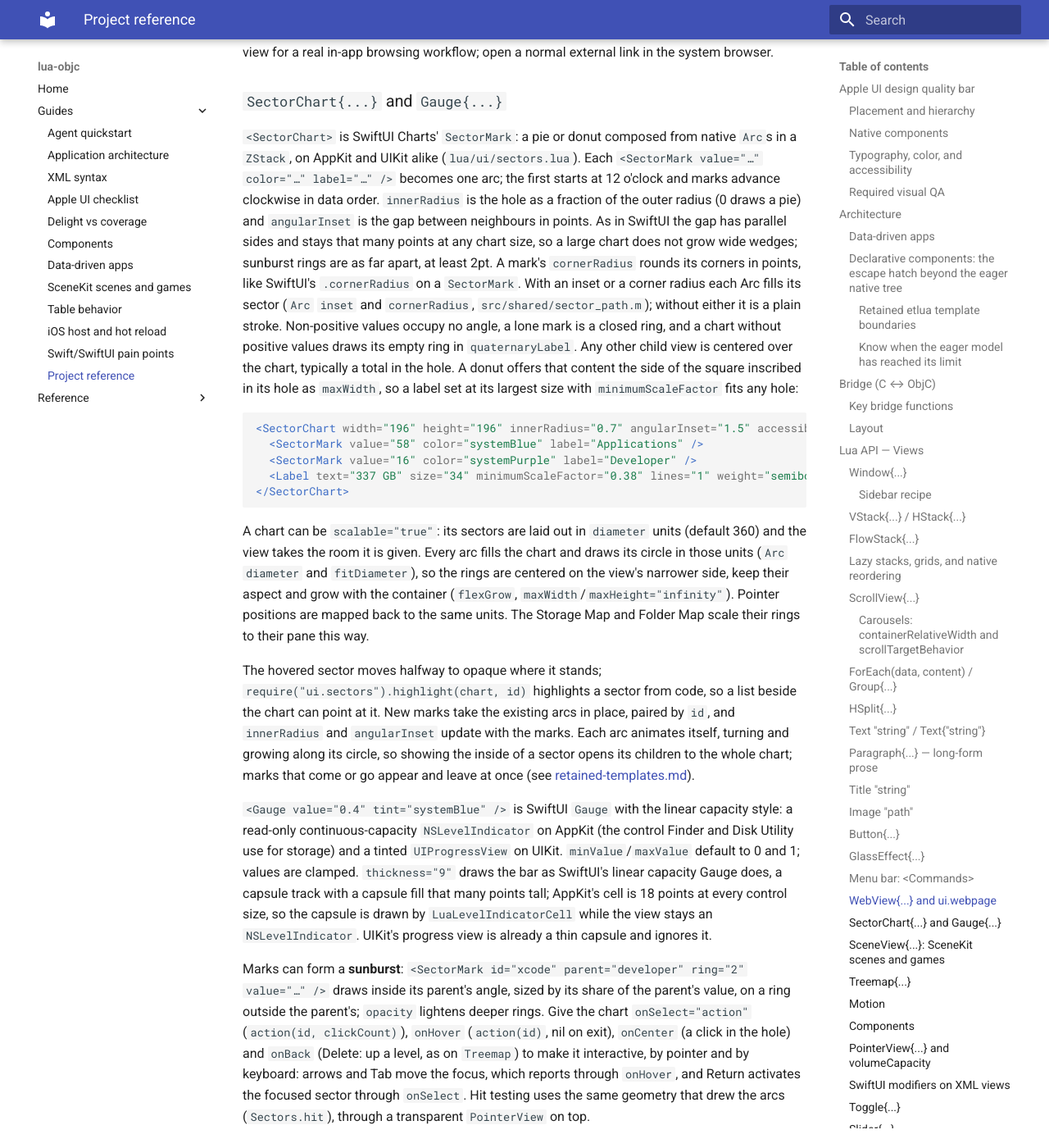
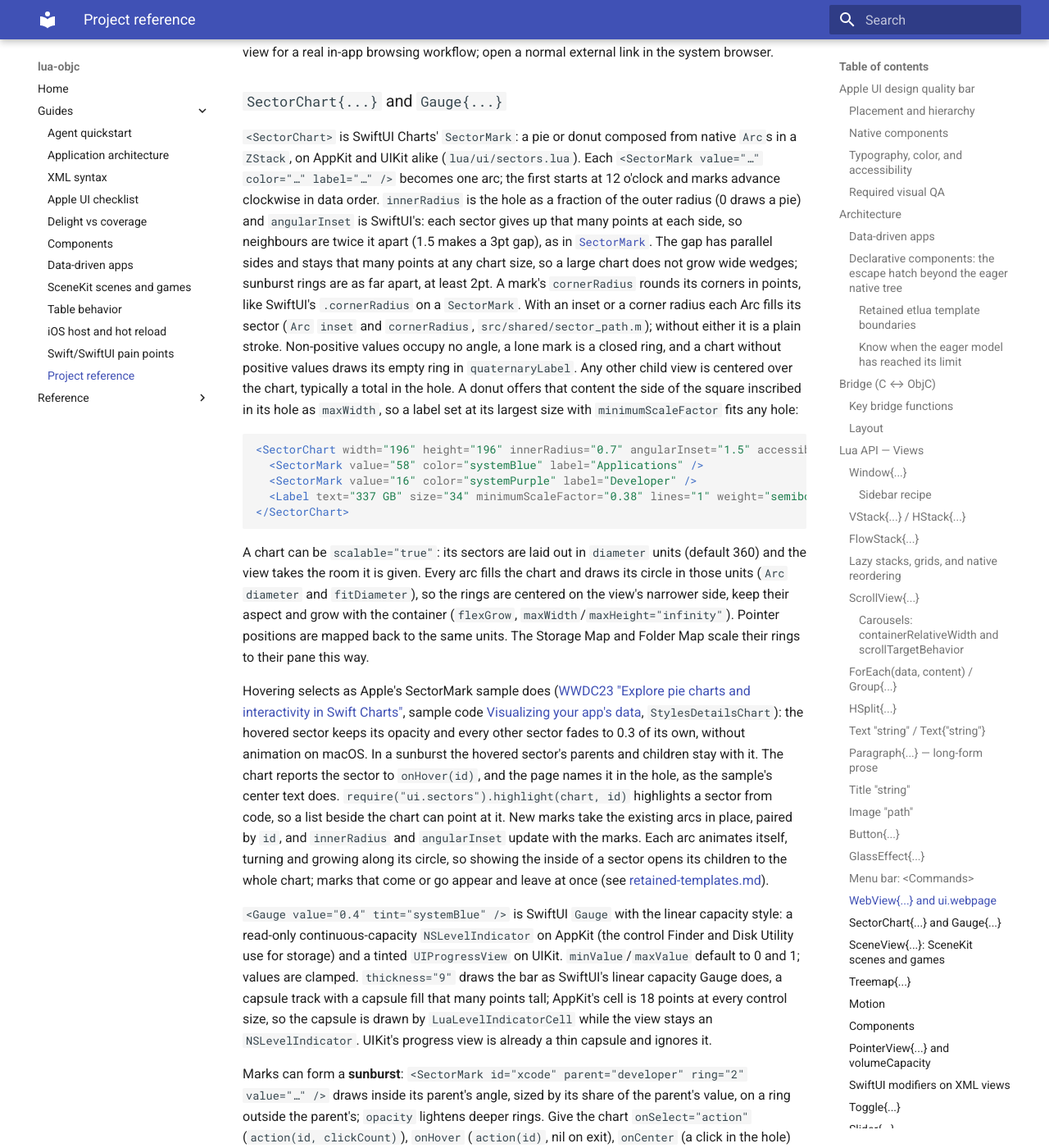
Before and after one commit to corepunch/lua-objc, an MkDocs documentation site: the page built from docs/PROJECT_REFERENCE.md, in a window 1280 px wide and 1400 px high, scrolled down 23265 px. Shown: the whole window at 82% size. Built offline with MkDocs 1.6.1 and Material for MkDocs 9.7.7, drawn with Linux system fonts in a browser that asks for light colours.

Commit message:
Sector charts select as Apple's SectorMark sample does
Follows WWDC23 "Explore pie charts and interactivity in Swift Charts"
(https://developer.apple.com/videos/play/wwdc2023/10037/) and its sample
"Visualizing your app's data" (StylesDetailsChart):

- Hovering keeps the hovered sector and fades every other to 0.3 of its
  own opacity, unanimated on macOS. Brightening could not raise a sector
  that was already opaque. In a sunburst the hovered sector's parents and
  children stay with it.
- The hole names the hovered sector and its size on the Overview, Storage
  Map, Folder Map and File Types; leaving returns it to the total. File
  Types falls back to the kind kept in its list, as the sample falls back
  to its default.
- angularInset takes SwiftUI's meaning: each sector gives up that many
  points at each side, so 1.5 is a 3pt gap. Rings use the sample's 1.5
  inset and corner radius 5; single-ring donuts its 0.618 hole.

The Folder Map's chart pane keeps the Storage Map's 16pt gap from the
list: a split view's divider is a hairline, not a stack's spacing.

Co-Authored-By: Claude Opus 5.5 <noreply@anthropic.com>

```diff
--- a/docs/PROJECT_REFERENCE.md
+++ b/docs/PROJECT_REFERENCE.md
@@ -1025,7 +1025,9 @@ native `Arc`s in a `ZStack`, on AppKit and UIKit alike (`lua/ui/sectors.lua`).
 Each `<SectorMark value="…" color="…" label="…" />` becomes one arc; the first
 starts at 12 o'clock and marks advance clockwise in data order. `innerRadius`
 is the hole as a fraction of the outer radius (0 draws a pie) and
-`angularInset` is the gap between neighbours in points. As in SwiftUI the gap
+`angularInset` is SwiftUI's: each sector gives up that many points at each
+side, so neighbours are twice it apart (1.5 makes a 3pt gap), as in
+[`SectorMark`](https://developer.apple.com/documentation/charts/sectormark). The gap
 has parallel sides and stays that many points at any chart size, so a large
 chart does not grow wide wedges; sunburst rings are as far apart, at least
 2pt. A mark's `cornerRadius` rounds its corners in points, like SwiftUI's
@@ -1056,7 +1058,14 @@ their aspect and grow with the container (`flexGrow`,
 same units. The Storage Map and Folder Map scale their rings to their pane
 this way.
 
-The hovered sector moves halfway to opaque where it stands;
+Hovering selects as Apple's SectorMark sample does
+([WWDC23 "Explore pie charts and interactivity in Swift Charts"](https://developer.apple.com/videos/play/wwdc2023/10037/),
+sample code [Visualizing your app's data](https://developer.apple.com/documentation/charts/visualizing-your-app-s-data),
+`StylesDetailsChart`): the hovered sector keeps its
+opacity and every other sector fades to 0.3 of its own, without animation on
+macOS. In a sunburst the hovered sector's parents and children stay with it.
+The chart reports the sector to `onHover(id)`, and the page names it in the
+hole, as the sample's center text does.
 `require("ui.sectors").highlight(chart, id)` highlights a sector from code,
 so a list beside the chart can point at it. New marks take the existing arcs
 in place, paired by `id`, and `innerRadius` and `angularInset` update with
```
Also changed, not shown: 14 other files.
